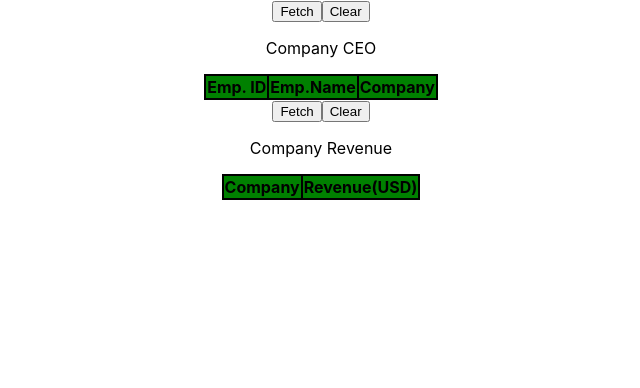
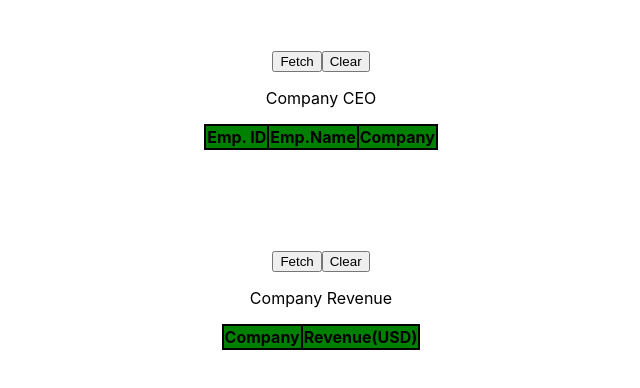
Before and after one commit to satyabratasaha-me/reactjs-training, a React (Create React App) app: page / in a window 1280 px wide. Shown: the top 388 px of the page, without its empty margins (319-959 px from the left). Built offline with nearby package versions, Linux system fonts and the light colour scheme.

Commit message:
7_Add inline style for padding between the thew tow containers

```diff
--- a/src/containers/CompanyCeo.js
+++ b/src/containers/CompanyCeo.js
@@ -59,7 +59,7 @@ class CompanyCeo extends Component {
         })
 
         return(
-            <div>
+            <div style={{padding:'50px'}}>
                 <button onClick={this.fetchHandler.bind(this)}>Fetch</button>
                 <button onClick={this.clearHandler.bind(this)}>Clear</button>
                 <TableComponent headers={headers} items={items}>Company CEO</TableComponent>
--- a/src/containers/CompanyRevenue.js
+++ b/src/containers/CompanyRevenue.js
@@ -57,7 +57,7 @@ class CompanyRevenue extends Component {
 
 
         return(
-            <div>
+            <div style={{padding:'50px'}}>
                 <button onClick={this.fetchHandler.bind(this)}>Fetch</button>
                 <button onClick={this.clearHandler.bind(this)}>Clear</button>
                 <TableComponent headers={headers} items={items}>Company Revenue</TableComponent>
```
